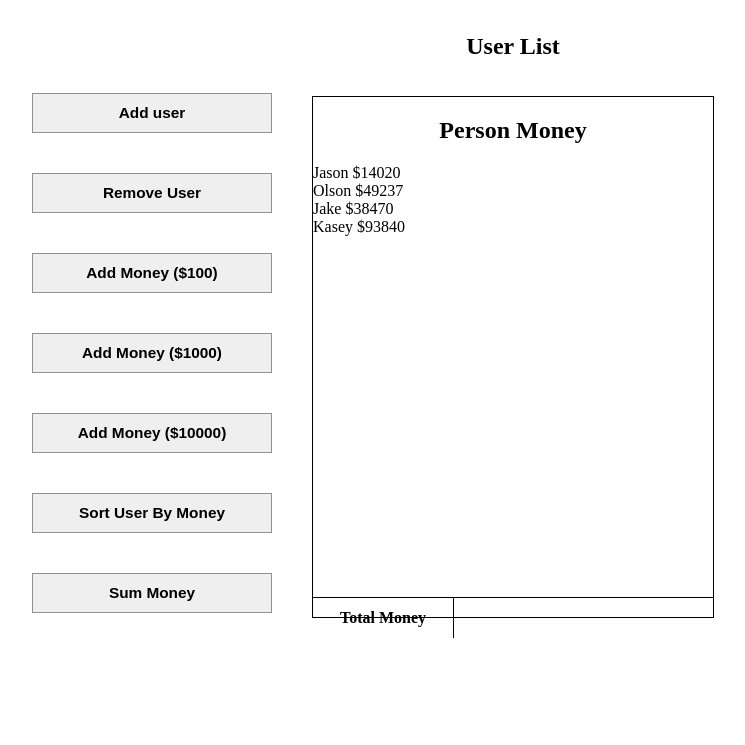
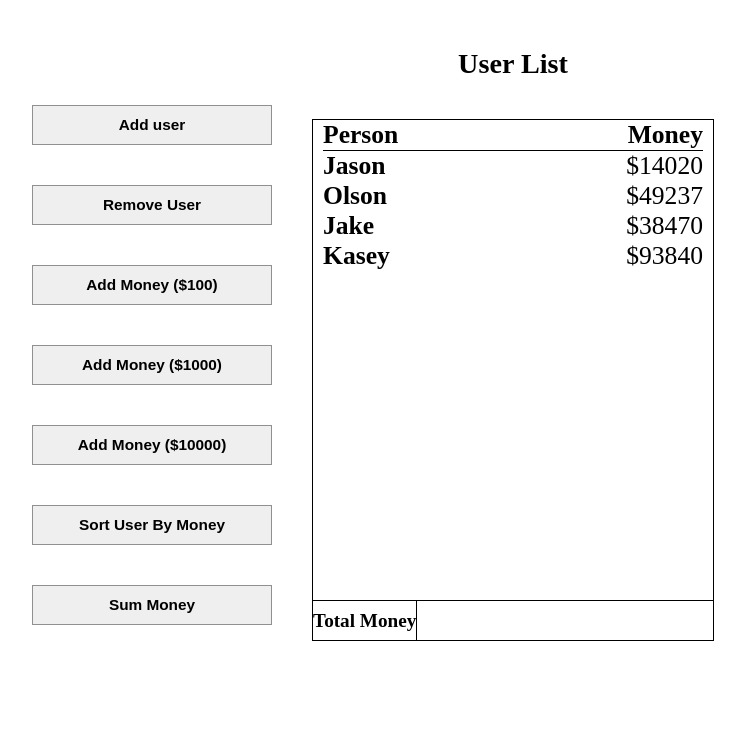
Before and after one commit to AutumnWithJay/JS-Mini-Projects, a plain HTML site: page Manage-User-Using-Array-method/index.html in a window 1280 px wide. Shown: the part 85-830 px from the top of the page, without its empty margins (295-1040 px from the left). Drawn offline with Linux system fonts and the light colour scheme.

Commit message:
Modify CSS

```diff
--- a/Manage-User-Using-Array-method/index.js
+++ b/Manage-User-Using-Array-method/index.js
@@ -68,11 +68,11 @@ const dummyData = [
 
 // UserList 화면에 출력
 function LoadUserList() {
-  userList.innerHTML = `<h2>Person Money</h2>`;
+  userList.innerHTML = `<h2 class="user-list-title"><strong>Person</strong>Money</h2>`;
   users.forEach((user) => {
     const div = document.createElement('div');
     div.classList.add('user');
-    div.innerHTML = `${user.name} $${user.money}`;
+    div.innerHTML = `<strong>${user.name}</strong>$${user.money}`;
     userList.append(div);
   });
 }
--- a/Manage-User-Using-Array-method/style.css
+++ b/Manage-User-Using-Array-method/style.css
@@ -2,6 +2,10 @@ body {
   height: 80vh;
   width: 100vw;
   overflow-x: hidden;
+}
+
+h1 {
+  font-size: 3vmax;
 }
 
 h1,
@@ -46,6 +50,10 @@ h2 {
   flex-direction: column;
 }
 
+.user-container > h2 {
+  font-size: 2.2vmax;
+}
+
 .user-container-data {
   width: 50vmin;
   height: 65vmin;
@@ -55,12 +63,32 @@ h2 {
 
 .user-list {
   height: 60vmin;
+  padding: 0 10px;
+}
+
+.user-list-title {
+  display: flex;
+  justify-content: space-between;
+  align-items: center;
+  margin: 0;
+  border-bottom: 1px solid black;
+  font-size: 2vmax;
+}
+
+.user {
+  width: 100%;
+  display: flex;
+  justify-content: space-between;
+  font-size: 2vmax;
+  font-weight: 400;
 }
 
 .sum-money {
   width: 100%;
   height: 5vmin;
   border-top: 1px solid black;
+  display: flex;
+  align-items: center;
 }
 
 .sum-money__text {
@@ -70,5 +98,14 @@ h2 {
   display: flex;
   align-items: center;
   justify-content: center;
+  font-size: 1.5vmax;
   font-weight: 700;
 }
+
+.sum-money__total {
+  width: 100%;
+  font-size: 2vmax;
+  font-weight: 700;
+  display: flex;
+  justify-content: center;
+}
```
Also changed, not shown: Manage-User-Using-Array-method/index.html (+1 -1 lines).
